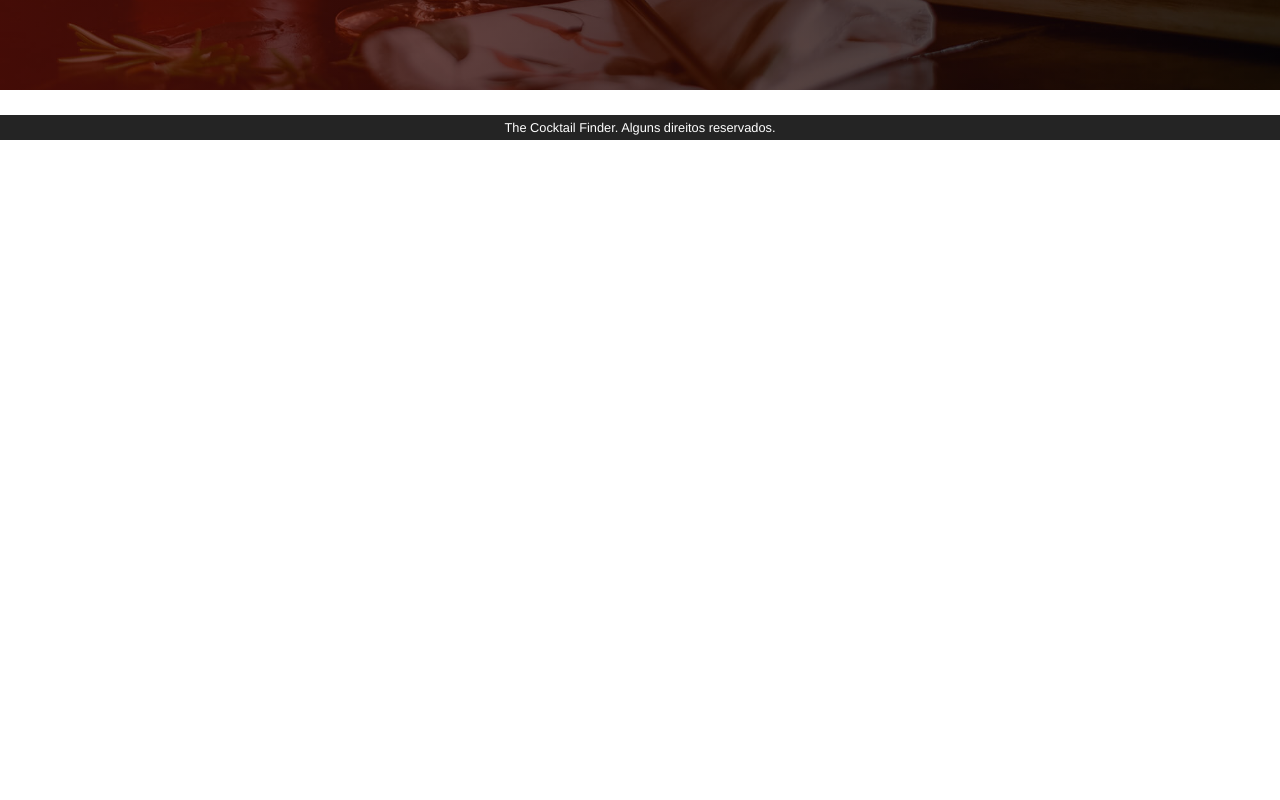
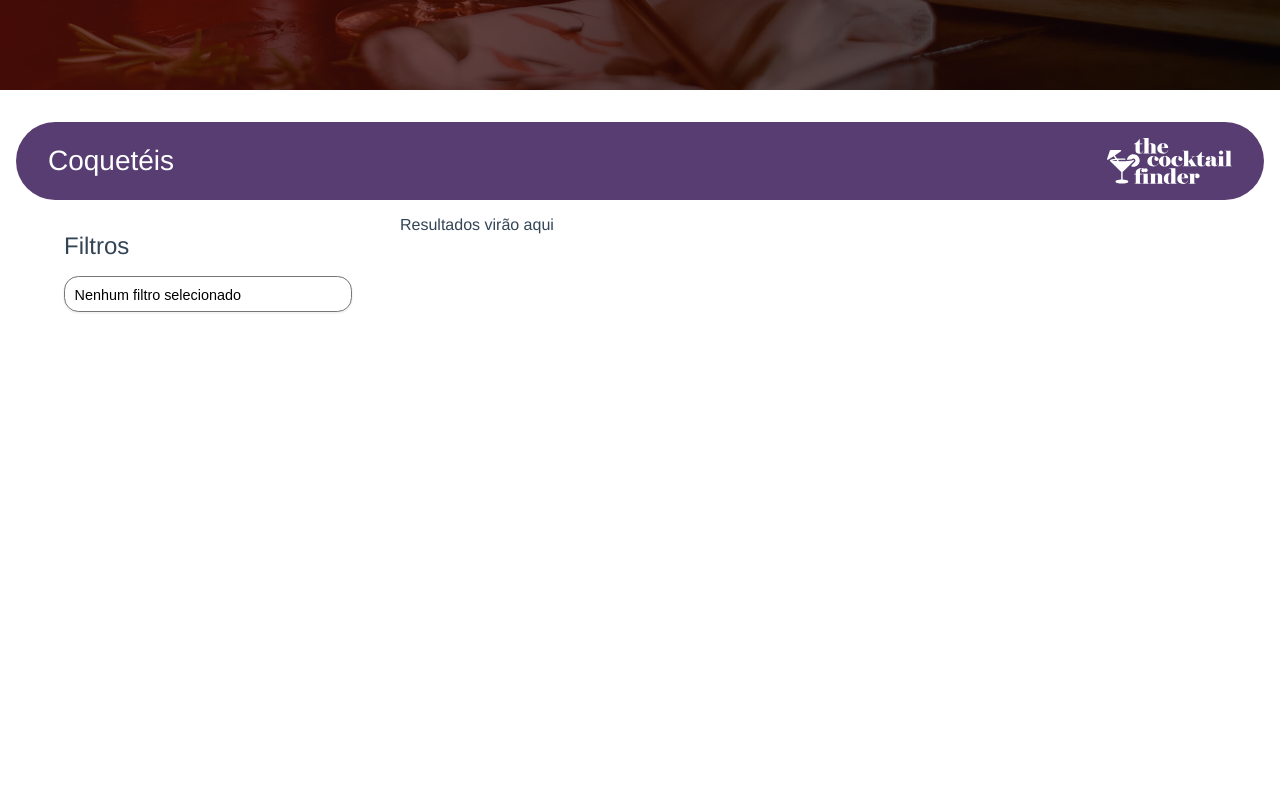
Before and after one commit to tonkunz/thecocktailfinder-app, a Vue app: page /#/ in a window 1280 px wide. Shown: the part 660-1460 px from the top of the page. Before the commit the page ends 800 px from the top, so only its background shows below. Built offline with nearby package versions, Linux system fonts and the light colour scheme.

Commit message:
Inicia a criaçao da Listagem de Drinks
 - Cria componentes DrinkList, bem como alguns filhos diretos (Header e Filter);
 - Inicia a logica do componente de filtragens da lista de drinks;

```diff
--- /dev/null
+++ b/src/components/DrinkList/DrinkList.vue
@@ -0,0 +1,55 @@
+<template>
+  <div class="container">
+    <ListHeader />
+
+    <div class="content-container">
+      <ListFilter />
+      <div class="result-section">
+        Resultados virão aqui
+      </div>
+    </div>
+  </div>
+</template>
+
+<script>
+import ListHeader from "./ListHeader.vue";
+import ListFilter from "./ListFilter.vue";
+
+export default {
+  name: "DrinkList",
+  components: {
+    ListHeader,
+    ListFilter
+  },
+  data() {
+    return {
+      typesFilter: [
+        "Filtrar por Nome",
+        "Filtrar por teor Alcoólico",
+        "Filtrar por Categoria",
+        "Filtrar por Tipo do Copo",
+        "Filtrar por Ingrediente",
+      ],
+      typeSelected: "Nenhum Selecionado",
+    };
+  },
+};
+</script>
+
+<style escoped>
+.container {
+  display: flex;
+  flex-direction: column;
+  margin: 2rem 1rem;
+}
+
+.content-container {
+  margin-top: 1rem;
+  display: flex;
+}
+
+.result-section {
+  flex: 3;
+  min-height: 1000px; /** Apenas para teste */
+}
+</style>
--- /dev/null
+++ b/src/components/DrinkList/ListFilter.vue
@@ -0,0 +1,104 @@
+<template>
+  <div class="filter-section">
+    <h3>Filtros</h3>
+
+    <select
+      name="tipo-filtro"
+      id="tipo-filtro"
+      v-model="typeSelected"
+      class="select"
+    >
+      <option value="">Nenhum filtro selecionado</option>
+      <option v-for="(t, key) in typesFilter" :key="key" :value="t.type">
+        {{ t.text }}
+      </option>
+    </select>
+
+    <!-- Inputs condicionais, ou seja,que aparecerão
+      baseados no tipo de filtro selecionado -->
+    <input
+      v-if="typeSelected === 'nome'"
+      type="text"
+      placeholder="Digite o nome do Drink"
+      v-model="filterContent"
+    />
+
+    <select
+      v-if="typeSelected === 'teor'"
+      name="teor Alcoólico"
+      id="ter-alcoolico"
+      v-model="filterContent"
+      class="select"
+    >
+      <option value="">Nada Selecionado</option>
+      <option value="Não Alcoólico">Não Alcoólico</option>
+      <option value="Alcoólico">Alcoólico</option>
+      <option value="Álcool Opcional">Álcool Opcional</option>
+    </select>
+  </div>
+</template>
+
+<script>
+export default {
+  name: "ListFilter",
+  data() {
+    return {
+      typesFilter: [
+        { type: "nome", text: "Filtrar por Nome" },
+        { type: "teor", text: "Filtrar por teor Alcoólico" },
+        { type: "categoria", text: "Filtrar por Categoria" },
+        { type: "copo", text: "Filtrar por Tipo do Copo" },
+        { type: "ingrediente", text: "Filtrar por Ingrediente" },
+      ],
+      typeSelected: "",
+      filterContent: "",
+    };
+  },
+};
+</script>
+
+<style scoped>
+.filter-section {
+  flex: 1;
+  margin: 1rem 3rem;
+  display: flex;
+  flex-direction: column;
+}
+
+.filter-section h3 {
+  font-size: 1.5em;
+  font-weight: 300;
+  margin-bottom: 1rem;
+}
+
+.select {
+  display: block;
+  margin-bottom: 1rem;
+  padding: .6rem 1.4rem .5rem .6rem;
+  font-size: .9em;
+
+  box-sizing: border-box;
+  box-shadow: 0 1px 0 1px rgba(0,0,0,.04);
+  border-radius: 1em;
+  -moz-appearance: none;
+  -webkit-appearance: none;
+  appearance: none;
+  background-color: #fff;
+}
+
+.select:hover {
+  border-color: #888;
+}
+
+.select:focus {
+  border-color: #aaa;
+  box-shadow: 0 0 2px 3px #9F5F80;
+  box-shadow: 0 0 0 3px -moz-mac-focusring;
+  color: #222;
+  outline: none;
+}
+
+.select option {
+  font-size: 1.1em;
+}
+</style>
--- /dev/null
+++ b/src/components/DrinkList/ListHeader.vue
@@ -0,0 +1,29 @@
+<template>
+  <div class="list-header">
+    <h3>Coquetéis</h3>
+
+    <img src="@/assets/logo.svg" alt="The CocktailFinder Logo" />
+  </div>
+</template>
+
+<style escoped>
+.list-header {
+  display: flex;
+  background: #583D72;
+  justify-content: space-between;
+  align-items: center;
+  border-radius: 50px;
+}
+
+.list-header h3 {
+  font-size: 1.75em;
+  color: #fff;
+  margin: .5rem 2rem;
+  font-weight: 300;
+}
+
+.list-header img {
+  margin: 1rem 2rem;
+  width: 125px;
+}
+</style>
--- a/src/pages/HomePage.vue
+++ b/src/pages/HomePage.vue
@@ -1,16 +1,19 @@
 <template>
   <div>
     <TheHeader />
+    <DrinkList />
   </div>
 </template>
 
 <script>
 import TheHeader from "@/components/TheHeader.vue";
+import DrinkList from "@/components/DrinkList/DrinkList.vue";
 
 export default {
   name: "HomePage",
   components: {
-    TheHeader
+    TheHeader,
+    DrinkList
   }
 }
 </script>
```
